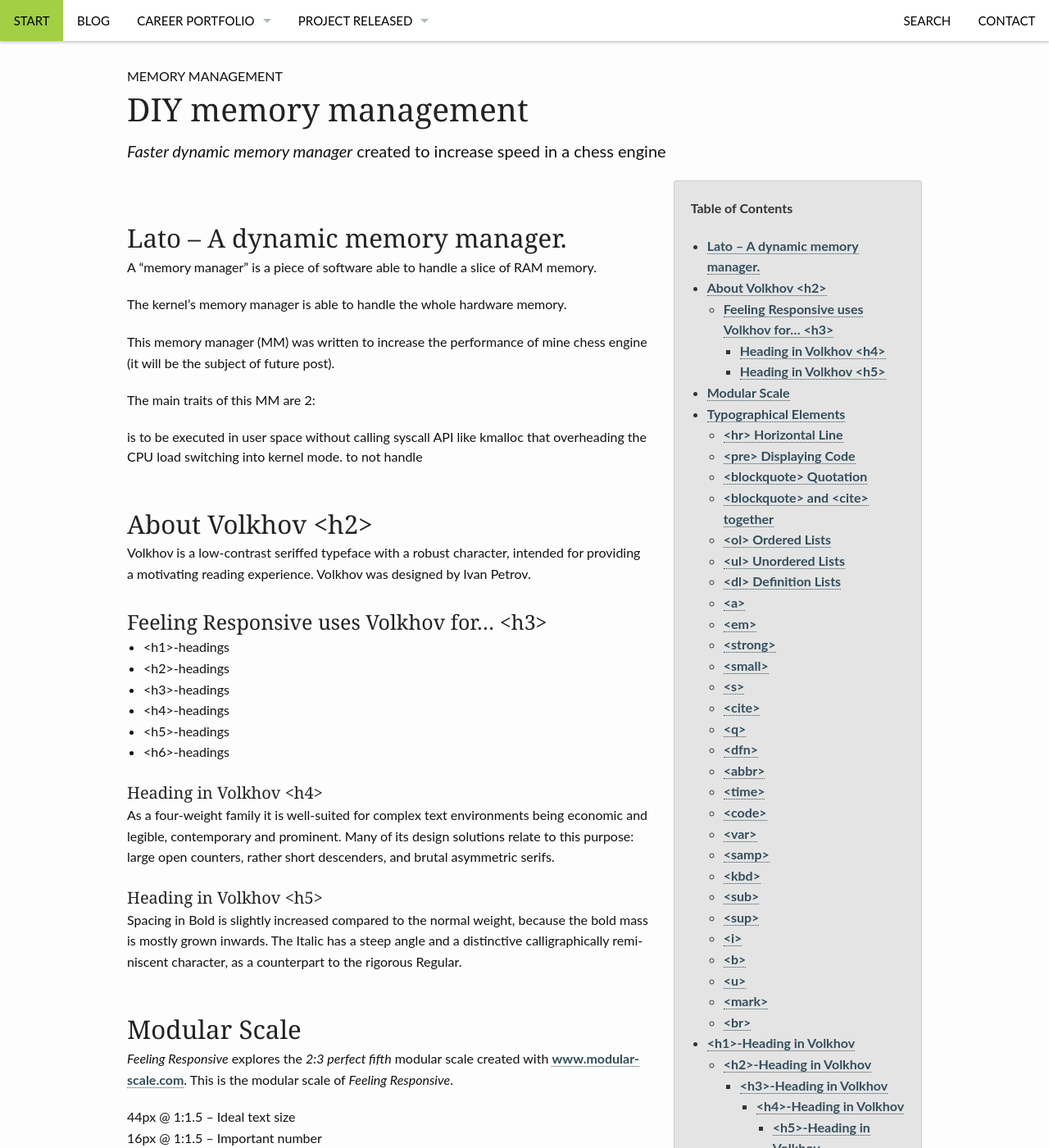
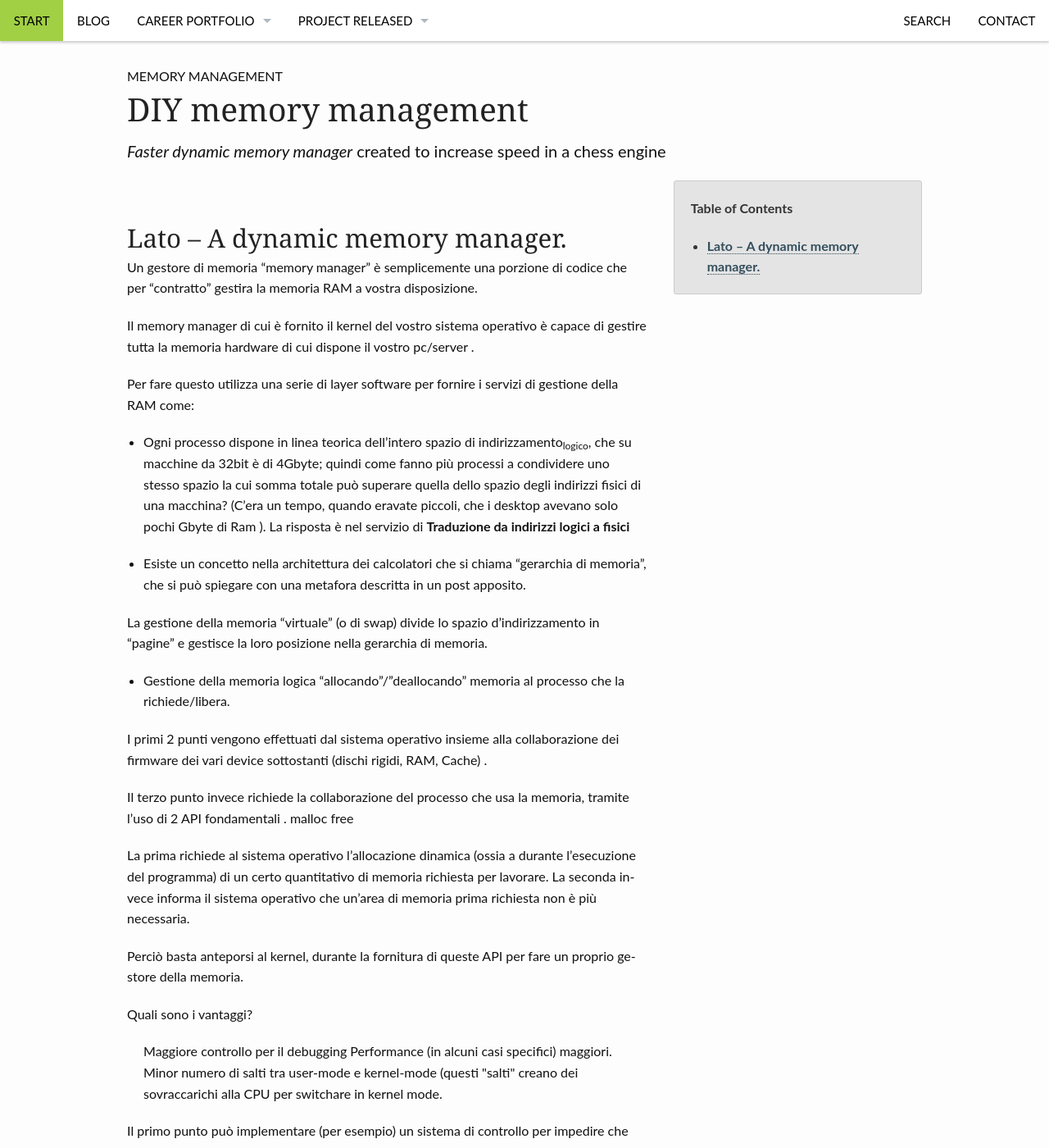
Before and after one commit to nicolarossi/nicolarossi.github.io, a Jekyll site: the page built from _posts/blog/2006-08-04-Dynamic Memory Management.md, in a window 1280 px wide and 1400 px high. Shown: the whole window at 82% size. Built offline with Jekyll 4.4.1, drawn with Linux system fonts in a browser that asks for light colours; some of the changed text lies outside the part shown.

Commit message:
Inserito post su MM

```diff
--- a/_posts/blog/2006-08-04-Dynamic Memory Management.md
+++ b/_posts/blog/2006-08-04-Dynamic Memory Management.md
@@ -29,349 +29,48 @@ categories:
 
 ## Lato – A dynamic memory manager.
 
-A "memory manager" is a piece of software able to handle a slice of RAM memory.
+Un gestore di memoria "memory manager" è semplicemente una porzione di codice che per "contratto" gestira la memoria RAM a vostra disposizione.
 
-The kernel's memory manager is able to handle the whole hardware memory.
+Il memory manager di cui è fornito il kernel del vostro sistema operativo è capace di gestire tutta la memoria hardware di cui dispone il vostro pc/server .
 
-This memory manager (MM) was written to increase the performance of mine chess engine (it will be the subject of future post).
+Per fare questo utilizza una serie di layer software per fornire i servizi di gestione della RAM come:
 
-The main traits of this MM are 2:
-<el>
+- Ogni processo dispone in linea teorica dell'intero spazio di indirizzamento<sub>logico</sub>, che su macchine da 32bit è di 4Gbyte; quindi come fanno più processi a condividere uno stesso spazio la cui somma totale può superare quella dello spazio degli indirizzi fisici di una macchina? (C'era un tempo, quando eravate piccoli, che i desktop avevano solo pochi Gbyte di Ram ).
+La risposta è nel servizio di <strong>Traduzione da indirizzi logici a fisici</strong>
+
+- Esiste un concetto nella architettura  dei calcolatori che si chiama "gerarchia di memoria", che si può spiegare con una metafora descritta in un post apposito.
+
+La gestione della memoria "virtuale" (o di swap) divide lo spazio d'indirizzamento in "pagine" e gestisce la loro posizione nella gerarchia di memoria.
+
+- Gestione della memoria logica "allocando"/"deallocando" memoria al processo che la richiede/libera.
+
+I primi 2 punti vengono effettuati dal sistema operativo insieme alla collaborazione dei firmware dei vari device sottostanti (dischi rigidi, RAM, Cache) .
+
+Il terzo punto invece richiede la collaborazione del processo che usa la memoria, tramite l'uso di 2 API fondamentali .
+malloc
+free
+
+La prima richiede al sistema operativo l'allocazione dinamica (ossia a durante l'esecuzione del programma) di un certo quantitativo  di memoria richiesta per lavorare.
+La seconda invece informa il sistema operativo che un'area di memoria prima richiesta non è più necessaria.
+
+Perciò basta anteporsi al kernel, durante la fornitura di queste API per fare un proprio gestore della memoria.
+
+Quali sono i vantaggi?
+<ul>
 <il>
-is to be executed in user space without calling syscall API like kmalloc that overheading the CPU load switching into kernel mode.
+Maggiore controllo per il debugging
 </il>
 <il>
-to not handle
+Performance (in alcuni casi specifici) maggiori.
+Minor numero di salti tra user-mode e kernel-mode (questi "salti" creano dei sovraccarichi alla CPU per switchare in kernel mode.
 </il>
-</el>
+</ul>
 
+Il primo punto può implementare (per esempio) un sistema di controllo per impedire che vengano effettuate 2 free sulla stessa area di memoria.
 
+Il secondo puntò è vero in casi rari ed eccezionali, un esempio che è quello che mi ha portato a scrivere questo memory manager è accaduto all'autore quando per diletto ha progettato un motore di scacchi; tale software faceva un vastissimo uso di malloc() e free() (occupavano il 60% delle operazioni) e per questo invece di riscrivere il codice in una forma in cui non usasse tali operazioni, ha riscritto le malloc() e free() in modo che fossero più performanti.
 
-## About Volkhov &lt;h2&gt;
-
-Volkhov is a low-contrast seriffed typeface with a robust character, intended for providing a motivating reading experience. Volkhov was designed by Ivan Petrov.
-
-### Feeling Responsive uses Volkhov for...  &lt;h3&gt;
-
-* &lt;h1&gt;-headings
-* &lt;h2&gt;-headings
-* &lt;h3&gt;-headings
-* &lt;h4&gt;-headings
-* &lt;h5&gt;-headings
-* &lt;h6&gt;-headings
-
-
-#### Heading in Volkhov &lt;h4&gt;
-
-As a four-weight family it is well-suited for complex text environments being economic and legible, contemporary and prominent. Many of its design solutions relate to this purpose: large open counters, rather short descenders, and brutal asymmetric serifs.
-
-#### Heading in Volkhov &lt;h5&gt;
-
-Spacing in Bold is slightly increased compared to the normal weight, because the bold mass is mostly grown inwards. The Italic has a steep angle and a distinctive calligraphically reminiscent character, as a counterpart to the rigorous Regular.
-
-
-
-## Modular Scale
-
-*Feeling Responsive* explores the *2:3 perfect fifth* modular scale created with [www.modular-scale.com][7]. This is the modular scale of  *Feeling Responsive*.
-
-44px @ 1:1.5 – Ideal text size
-16px @ 1:1.5 – Important number
-
-Modular Scale |    |   |
----------- | ----------- | -----
-44.000  |   1 |  2.75   |  338.462
-36.000  |   0.818  |  2.25   |  276.923
-29.333  |   0.667 |   1.833  |  225.638
-24.000   |  0.545  |  1.5 |   184.615
-19.555  |   0.444 |   1.222   | 150.423
-16.000 |    0.364   | 1  |  123.077
-
-
-
-## Typographical Elements
-{: .t60 }
-
-Here you'll find the [complete list of HTML5-Tags][1] and this is how they look like.
-
-### &lt;hr&gt; Horizontal Line
-<hr>
-
-
-### &lt;pre&gt; Displaying Code
-~~~
-<html>
-    <head>
-        <title>Code Blocks</title>
-    </head>
-    <body></body>
-</html>
-~~~
-
-
-### &lt;blockquote&gt; Quotation
-<blockquote>Everything happens for a reason. (Britney Spears)</blockquote>
-
-### &lt;blockquote&gt; and &lt;cite&gt;  together
-
-> Age is an issue of mind over matter. If you don't mind, it doesn't matter.
-<cite>Mark Twain</cite>
-
-
-### &lt;ol&gt; Ordered Lists
-
-1. Ordered List
-2. Second List Item
-3. Third List Item
-    4. Second Level First Item
-    4. Second Level Second Item
-    4. Second Level Third Item
-        5. And a third level First Item
-        5. And a third level Second Item
-        5. And a third level Third Item
-4. Fourth List Item
-5. Fifth List Item
-
-
-### &lt;ul&gt; Unordered Lists
-
-- Unordered List
-- Second List Item
-- Third List Item
-    + Second Level First Item
-    + Second Level Second Item
-    + Second Level Third Item
-        * And a third level First Item
-        * And a third level Second Item
-        * And a third level Third Item
-- Fourth List Item
-- Fifth List Item
-
-### &lt;dl&gt; Definition Lists
-
-Definition List
-:   Bacon ipsum dolor sit amet spare ribs brisket ribeye, andouille sirloin bresaola frankfurter corned beef capicola bacon. Salami beef ribs sirloin, short loin hamburger shoulder t-bone.
-
-Beef ribs jowl swine porchetta
-:   Sirloin tenderloin swine frankfurter pork loin pork capicola ham hock strip steak ribeye beef ribs. Hamburger t-bone ribeye ham prosciutto bresaola.
-
-Pancetta flank sirloin pork
-:   short ribs shankle prosciutto landjaeger. Beef ribs turkey shoulder drumstick. Leberkas pork belly ribeye, bresaola jerky strip steak tenderloin bacon landjaeger short ribs beef ribs. Flank pork chop fatback tail kielbasa filet mignon jowl landjaeger bresaola tongue corned beef biltong.
-:   Landjaeger spare ribs fatback corned beef tenderloin drumstick, swine chicken beef turkey biltong doner tri-tip filet mignon.
-
-
-### &lt;a&gt;
-[Links][2] make the web exceptional.
-
-
-### &lt;em&gt;
-Let's *emphasize* how important responsive webdesign is.
-
-
-
-### &lt;strong&gt;
-This looks like **bold** text.
-
-
-
-### &lt;small&gt;
-<small>This is small text.</small>
-
-
-
-### &lt;s&gt;
-
-It's nice getting things done. Just strike through <s>finished tasks</s>.
-
-
-
-### &lt;cite&gt;
-
-<cite>Albert Einstein</cite>
-
-
-
-### &lt;q&gt;
-
-If you use &lt;q&gt; your text gets <q>automagically quotes around the text passage</q>.
-
-
-
-### &lt;dfn&gt;
-
-The &lt;dfn&gt; tag is a phrase tag. It defines a <dfn>definition term</dfn>.
-
-
-
-### &lt;abbr&gt;
-
-The <abbr title="World Health Organization">WHO</abbr> was founded in 1948.
-
-
-
-### &lt;time&gt;
-
-The concert took place on <time datetime="2001-05-15 19:00">May 15</time>.
-
-
-### &lt;code&gt;
-
-Some `code: lucida console` displayed.
-
-
-
-### &lt;var&gt;
-
-The &lt;var&gt; tag is a phrase tag. It defines a <var>variable</var>.
-
-
-
-### &lt;samp&gt;
-
-Text surrounded by &lt;samp&gt; <samp>looks like this in monospace</samp>.
-
-
-
-### &lt;kbd&gt;
-
-Copycats enjoy pressing <kbd>CMD</kbd> + <kbd>c</kbd> and <kbd>CMD</kbd> + <kbd>v</kbd>.
-
-
-
-### &lt;sub&gt;
-
-This text <sub>lays low</sub> and chills a bit.
-
-
-### &lt;sup&gt;
-
-This text <sup>gets high</sup> above the clouds.
-
-
-
-### &lt;i&gt;
-
-This looks <i>italic</i>.
-
-
-
-### &lt;b&gt;
-
-This looks <b>bold</b>, too.
-
-
-
-### &lt;u&gt;
-
-<div><p><u>Underlining</u> content for emphasize is not the best choice. You can't read it so well.</p></div>
-
-
-
-### &lt;mark&gt;
-Let's <mark>mark this hint</mark> to give you a clue.
-
-
-
-
-### &lt;br&gt;
-
-Need a break? I give you three!<br><br><br>
-
-
- [1]: https://developer.mozilla.org/en-US/docs/Web/Guide/HTML/HTML5/HTML5_element_list
- [2]: http://phlow.de/
- [3]: http://en.wikipedia.org/wiki/Ed_Benguiat
- [4]: https://www.google.com/fonts/specimen/Lato
- [5]: https://www.google.com/fonts/specimen/Volkhov
- [6]: http://www.latofonts.com/
- [7]: http://modularscale.com/
- [8]: #
- [9]: #
- [10]: #
-
-
-# &lt;h1&gt;-Heading in Volkhov
-
-## &lt;h2&gt;-Heading in Volkhov
-
-### &lt;h3&gt;-Heading in Volkhov
-
-#### &lt;h4&gt;-Heading in Volkhov
-
-##### &lt;h5&gt;-Heading in Volkhov
-
-##### &lt;h6&gt;-Heading in Volkhov
-
-
-## Tables
-
-Even tables are responsive thanks to foundation. A table can consist of these elements.
-
-<table>
-  <caption>&lt;table&gt; defines an HTML table</caption>
-  <colgroup>
-    <col span="1" style="width: 15%;"></col>
-    <col span="1" style="width: 50%;"></col>
-    <col span="1" style="width: 35%;"></col>
-  </colgroup>
-  <thead>
-    <tr>
-      <th>HTML Tag</th>
-      <th>Defintion</th>
-      <th>Style</th>
-    </tr>
-  </thead>
-  <tbody>
-    <tr>
-      <td>&lt;caption&gt;</td>
-      <td>defines a table caption</td>
-      <td><code>font-weight: bold;</code></td>
-    </tr>
-    <tr>
-      <td>&lt;colgroup&gt;</td>
-      <td>specifies a group of one or more columns in a table for
-formatting. The &lt;colgroup&gt; tag is useful for applying styles to entire columns, instead of repeating the styles for each cell, for each row.</td>
-      <td>no styling needed</td>
-    </tr>
-    <tr>
-      <td>&lt;col&gt;</td>
-      <td>specifies column properties for each column within a `&lt;colgroup&gt;`
-element</td>
-      <td>no styling needed</td>
-    </tr>
-    <tr>
-      <td>&lt;thead&gt;</td>
-      <td>is used to group header content in an HTML table</td>
-      <td><code>font-weight: bold;</code></td>
-    </tr>
-    <tr>
-      <td>&lt;tbody&gt;</td>
-      <td>is used to group the body content in an HTML table</td>
-      <td>no styling needed</td>
-    </tr>
-    <tr>
-      <td>&lt;tr&gt;</td>
-      <td>defines a row in an HTML table</td>
-      <td>no styling needed</td>
-    </tr>
-    <tr>
-      <td>&lt;th&gt;</td>
-      <td>defines a header cell in an HTML table</td>
-      <td><code>font-weight: bold;</code></td>
-    </tr>
-    <tr>
-      <td>&lt;td&gt;</td>
-      <td>defines a standard cell in an HTML table</td>
-      <td><code>font-weight: normal;</code></td>
-    </tr>
-    <tr>
-      <td>&lt;tfoot&gt;</td>
-      <td>is used to group footer content in an HTML table</td>
-      <td>no styling needed</td>
-    </tr>
-</table>
-
-
+Il MM era utilizzato in modo molto specifico.
 
 
 
```
